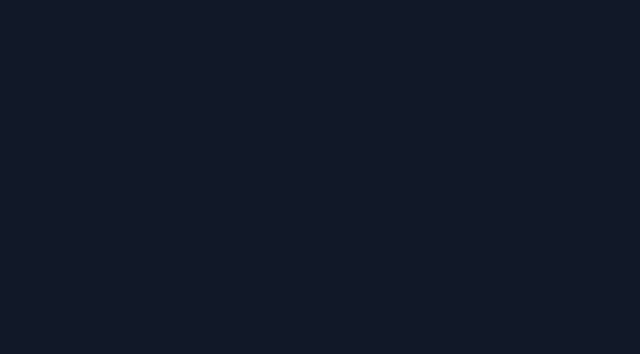
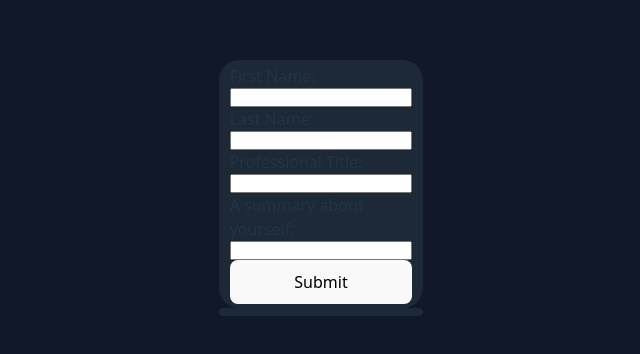
Before and after one commit to felipeballywright/cv_application, a React (Vite) app: page / in a window 1280 px wide. Shown: the part 212-566 px from the top of the page, without its empty margins (319-959 px from the left). Built offline with nearby package versions, Linux system fonts and the light colour scheme.

Commit message:
DAY 9 NIGHT

```diff
--- /dev/null
+++ b/src/basic_info.jsx
@@ -0,0 +1,98 @@
+import { useState } from "react"
+
+export function BasicInfoForm({firstName, lastName, proTitle, summary, handleFirstName, handleLastName, handleproTitle, handleSummary, handleSubmit}){
+    return(
+        <form className="basic-container" onSubmit={handleSubmit}>
+            <label htmlFor="first-name-input">First Name:</label>
+            <input onChange={(event) => {handleFirstName(event)}} id="first-name-input" value={firstName}></input>
+            <label htmlFor="last-name-input">Last Name:</label>
+            <input onChange={(event) => {handleLastName(event)}} id="last-name-input" value={lastName}></input>
+            <label htmlFor="pro-title-input">Professional Title:</label>
+            <input onChange={(event) => {handleproTitle(event)}} id="pro-title-input" value={proTitle}></input>
+            <label htmlFor="summary">A summary about yourself:</label>
+            <input onChange={(event) => {handleSummary(event)}} id="summary" value={summary}></input>
+            <button onClick={handleSubmit}>Submit</button>
+        </form>
+    )
+}
+
+export function BasicInfo({firstName, lastName, proTitle, summary}){
+    return(
+        <div className="basic-container">
+            <p>{firstName}</p>
+            <p>{lastName}</p>
+            <p>{proTitle}</p>
+            <p>{summary}</p>
+        </div>
+    )
+}
+
+export function HandleBasicInfo(){
+    const [sections, setSections] = useState({
+        id: crypto.randomUUID(), firstName: "", lastName: "", proTitle: "", summary: ""
+    })
+
+    function handleFirstName(event){
+        setSections(prev => {
+            return{
+                ...prev,
+                firstName: event.target.value
+            }
+        })
+    }
+
+    function handleLastName(event){
+        setSections(prev => {
+            return{
+                ...prev,
+                lastName: event.target.value
+            }
+        })
+    }
+
+    function handleproTitle(event){
+        setSections(prev => {
+            return{
+                ...prev,
+                proTitle: event.target.value
+            }
+        })
+    }
+
+    function handleSummary(event){
+        setSections(prev => {
+            return{
+                ...prev,
+                summary: event.target.value
+            }
+        })
+    }
+
+    function handleSubmit(event){
+        event.preventDefault();
+    }
+
+    return{
+        left: (
+            <BasicInfoForm
+                firstName={sections.firstName}
+                lastName={sections.lastName}
+                proTitle={sections.proTitle}
+                summary={sections.summary}
+                handleFirstName={(e) => handleFirstName(e)}
+                handleLastName={(e) => handleLastName(e)}
+                handleproTitle={(e) => handleproTitle(e)}
+                handleSummary={(e) => handleSummary(e)}
+                handleSubmit={(e) => handleSubmit(e)}
+            />
+        ),
+        right: (
+            <BasicInfo
+                firstName={sections.firstName}
+                lastName={sections.lastName}
+                proTitle={sections.proTitle}
+                summary={sections.summary}
+            />
+        )
+    }
+}
--- a/src/cv_logic.jsx
+++ /dev/null
@@ -1,90 +0,0 @@
-import { useState } from "react"
-
-export function BasicInfoForm({firstName, lastName, proTitle, summary, handleFirstName, handleLastName, handleproTitle, handleSummary}){
-    return(
-        <form className="basic-container">
-            <label htmlFor="first-name-input">First Name:</label>
-            <input onChange={(event) => {handleFirstName(event)}} id="first-name-input" value={sections.firstName}></input>
-            <label htmlFor="last-name-input">Last Name:</label>
-            <input onChange={(event) => {handleLastName(event)}} id="last-name-input" value={sections.lastName}></input>
-            <label htmlFor="pro-title-input">Professional Title:</label>
-            <input onChange={(event) => {handleproTitle(event)}} id="pro-title-input" value={sections.proTitle}></input>
-            <label htmlFor="summary">A summary about yourself:</label>
-            <input onChange={(event) => {handleSummary(event)}} id="summary" value={sections.summary}></input>
-            <button>Submit</button>
-        </form>
-    )
-}
-
-export function BasicInfo({firstName, lastName, proTitle, summary}){
-    return(
-        <div className="basic-container">
-            <p>{firstName}</p>
-            <p>{lastName}</p>
-            <p>{proTitle}</p>
-            <p>{summary}</p>
-        </div>
-    )
-}
-
-export function HandleBasicInfo(){
-    const [sections, setSections] = useState({
-        id: crypto.randomUUID(), firstName: "", lastName: "", proTitle: "", summary: ""
-    })
-
-    function handleFirstName(event){
-        setSections(prev => {
-            return{
-                ...prev,
-                firstName: event.target.value
-            }
-        })
-    }
-
-    function handleLastName(event){
-        setSections(prev => {
-            return{
-                ...prev,
-                lastName: event.target.value
-            }
-        })
-    }
-
-    function handleproTitle(event){
-        setSections(prev => {
-            return{
-                ...prev,
-                proTitle: event.target.value
-            }
-        })
-    }
-
-    function handleSummary(event){
-        setSections(prev => {
-            return{
-                ...prev,
-                summary: event.target.value
-            }
-        })
-    }
-
-    return(
-        <div id="both-halves">
-            <div id="left-half">
-                <BasicInfoForm
-                    firstName={sections.firstName}
-                    lastName={sections.lastName}
-                    proTitle={sections.proTitle}
-                    summary={sections.summary}
-                    handleFirstName
-                    handleLastName
-                    handleproTitle
-                    handleSummary
-                />
-            </div>
-            <div id="right-half">
-
-            </div>
-        </div>
-    )
-}
--- /dev/null
+++ b/src/handle_layout.jsx
@@ -0,0 +1,26 @@
+import { useState } from "react";
+import { HandleBasicInfo } from "./basic_info";
+
+export function Layout({leftHalf, rightHalf}){
+    return(
+        <div id="both-halves">
+            <div id="left-half">
+                {leftHalf}
+            </div>
+            <div id="right-half">
+                {rightHalf}
+            </div>
+        </div>
+    )
+}
+
+export function HandleLayout(){
+    const { left, right } = HandleBasicInfo();
+
+    return(
+        <Layout
+            leftHalf={left}
+            rightHalf={right}
+        />
+    )
+}
--- a/src/main.jsx
+++ b/src/main.jsx
@@ -2,14 +2,11 @@ import { StrictMode } from 'react'
 import { createRoot } from 'react-dom/client'
 import './index.css'
 import './main.css'
-// import { BasicInfo } from './cv_logic'
-import { BasicInfoForm } from './cv_logic'
-import { HandleBasicInfo } from './cv_logic'
-
+import { HandleLayout } from './handle_layout'
 
 
 createRoot(document.getElementById('root')).render(
   <StrictMode>
-
+    <HandleLayout/>
   </StrictMode>,
 )
```
